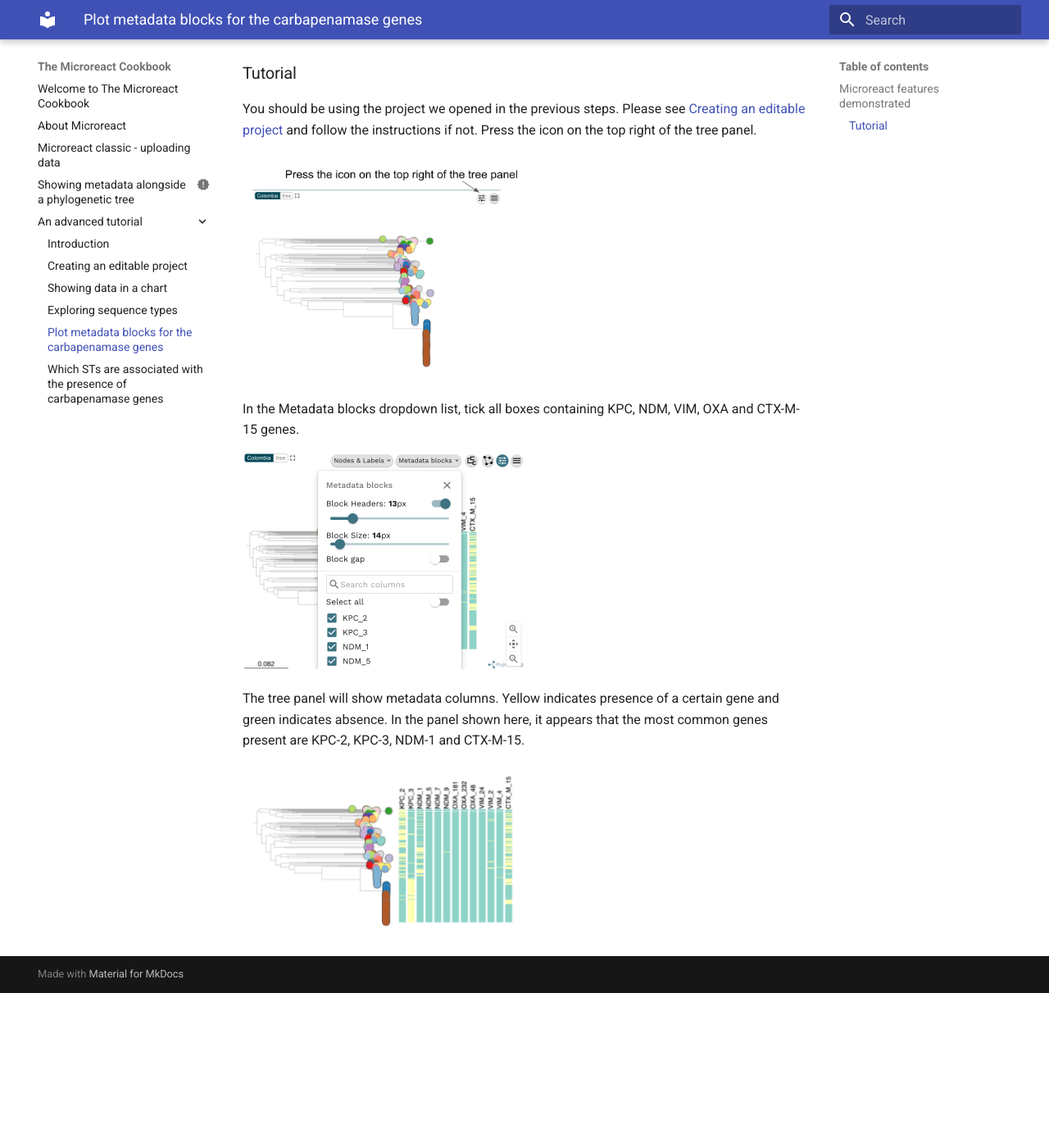
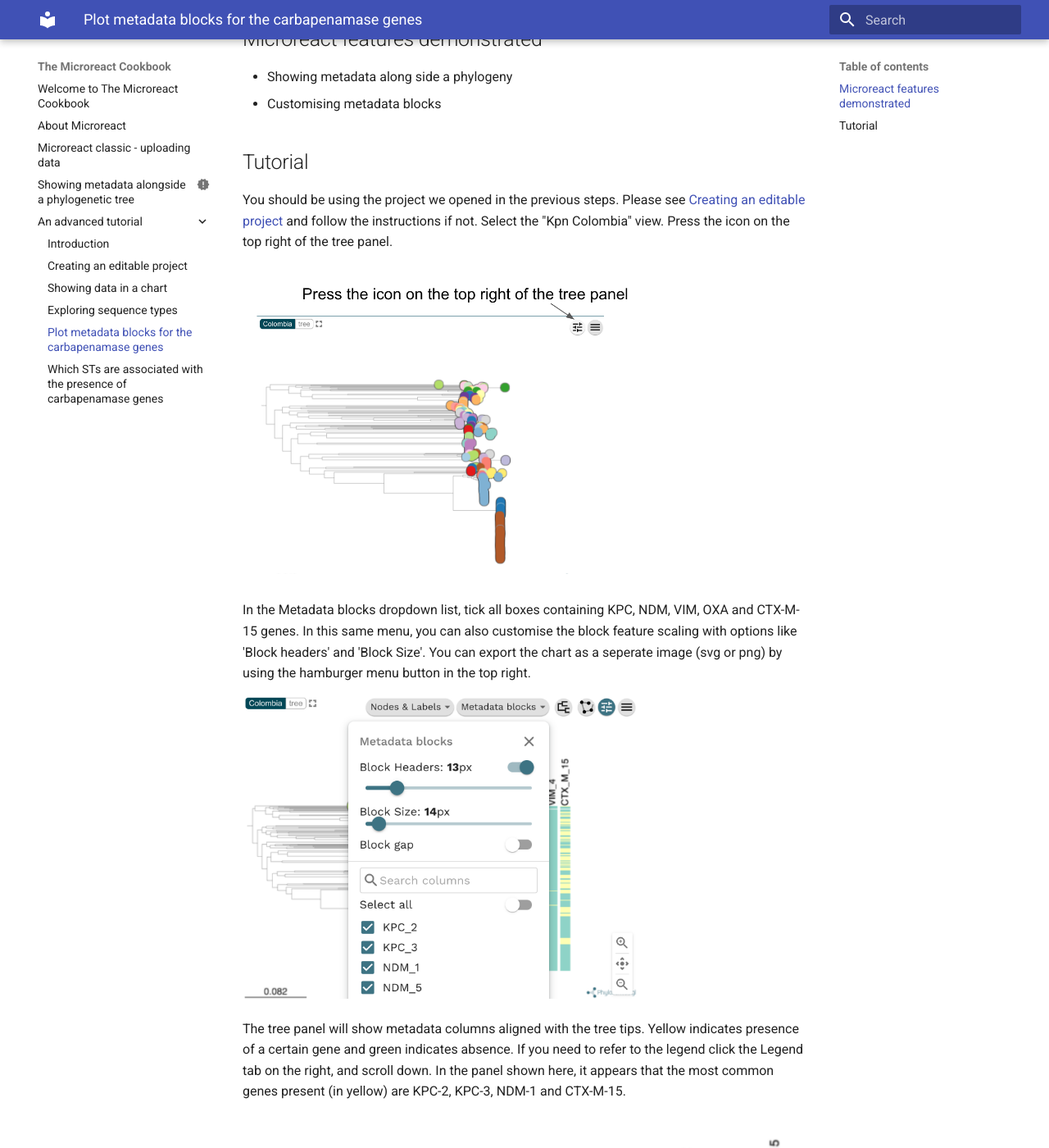
Before and after one commit to happykhan/microreact-cookbook, an MkDocs documentation site: the page built from docs/an-advanced-tutorial/step-4.md, in a window 1280 px wide and 1400 px high, scrolled down 886 px. Shown: the whole window at 82% size. Built offline with MkDocs 1.6.1 and Material for MkDocs 9.7.7, drawn with Linux system fonts in a browser that asks for light colours; before the commit the page ends 2097 px from its top, so only the background shows below that.

Commit message:
basic upload

```diff
--- a/docs/an-advanced-tutorial/step-4.md
+++ b/docs/an-advanced-tutorial/step-4.md
@@ -8,23 +8,24 @@
 
 We have already [created charts to visualise data](./step-3.md) in our Microreact projects. Another useful feature of Microreact is to overlay information as 'Metadata blocks' alongside phylogenetic trees. This is the easiest way to do direct comparison with the evolutionary relationships (phylogeny) with other information. In this recipe, we will show the presence carbapenamase genes alongside the provided phylogenetic tree, just like the figure below.
 
-![Final output](tutorial/metadata_blocks.png)
+![Final output](tutorial/final-tree-gene.png)
 
 ## Microreact features demonstrated
 
-* Creating a new panel
-* Creating a standard stacked bar plot
+* Showing metadata along side a phylogeny
+* Customising metadata blocks
 
-### Tutorial
 
-You should be using the project we opened in the previous steps. Please see [Creating an editable project](./step-1.md) and follow the instructions if not. Press the icon on the top right of the tree panel.
+## Tutorial
 
-![Task 4: Plot metadata blocks for CTX-M-15, NDM-1, KPC and OXA genes. What are the prevalent AMR mechanisms detected ? Step 1: Press the icon on the top right of the tree panel.](tutorial/show%20metadata.png){width="50%"}
+You should be using the project we opened in the previous steps. Please see [Creating an editable project](./step-1.md) and follow the instructions if not. Select the "Kpn Colombia" view. Press the icon on the top right of the tree panel.
 
-In the Metadata blocks dropdown list, tick all boxes containing KPC, NDM, VIM, OXA and CTX-M-15 genes.
+![Task 4: Plot metadata blocks for CTX-M-15, NDM-1, KPC and OXA genes. What are the prevalent AMR mechanisms detected ? Step 1: Press the icon on the top right of the tree panel.](tutorial/show%20metadata.png){width="70%"}
 
-![Task 4: Plot metadata blocks for CTX-M-15, NDM-1, KPC and OXA genes. What are the prevalent AMR mechanisms detected ? Step 2: In the Metadata blocks dropdown list, tick all boxes containing KPC, NDM, VIM, OXA and CTX-M-15 genes.](tutorial/metadata%20block%20select%20genes.png){width="50%"}
+In the Metadata blocks dropdown list, tick all boxes containing KPC, NDM, VIM, OXA and CTX-M-15 genes. In this same menu, you can also customise the block feature scaling with options like 'Block headers' and 'Block Size'. You can export the chart as a seperate image (svg or png) by using the hamburger menu button in the top right.
 
-The tree panel will show metadata columns. Yellow indicates presence of a certain gene and green indicates absence. In the panel shown here, it appears that the most common genes present are KPC-2, KPC-3, NDM-1 and CTX-M-15.
+![Task 4: Plot metadata blocks for CTX-M-15, NDM-1, KPC and OXA genes. What are the prevalent AMR mechanisms detected ? Step 2: In the Metadata blocks dropdown list, tick all boxes containing KPC, NDM, VIM, OXA and CTX-M-15 genes.](tutorial/metadata%20block%20select%20genes.png){width="70%"}
 
-![Task 4: Plot metadata blocks for CTX-M-15, NDM-1, KPC and OXA genes. What are the prevalent AMR mechanisms detected ? Step 3: The tree panel will show metadata columns. Yellow indicates presence of a certain gene and green indicates absence. In the panel shown here, it appears that the most common genes present are KPC-2, KPC-3, NDM-1 and CTX-M-15.](tutorial/metadata_blocks.png){width="50%"}
+The tree panel will show metadata columns aligned with the tree tips. Yellow indicates presence of a certain gene and green indicates absence. If you need to refer to the legend click the Legend tab on the right, and scroll down. In the panel shown here, it appears that the most common genes present (in yellow) are KPC-2, KPC-3, NDM-1 and CTX-M-15.
+
+![Task 4: Plot metadata blocks for CTX-M-15, NDM-1, KPC and OXA genes. What are the prevalent AMR mechanisms detected ? Step 3: The tree panel will show metadata columns. Yellow indicates presence of a certain gene and green indicates absence. In the panel shown here, it appears that the most common genes present are KPC-2, KPC-3, NDM-1 and CTX-M-15.](tutorial/metadata_blocks.png)
```
Also changed, not shown: docs/an-advanced-tutorial/introduction.md (+3 -1 lines), docs/an-advanced-tutorial/step-3.md (+1 -1 lines), docs/an-advanced-tutorial/step-5.md (+1 -1 lines), docs/an-advanced-tutorial/tutorial/final-tree-gene.png (added).
